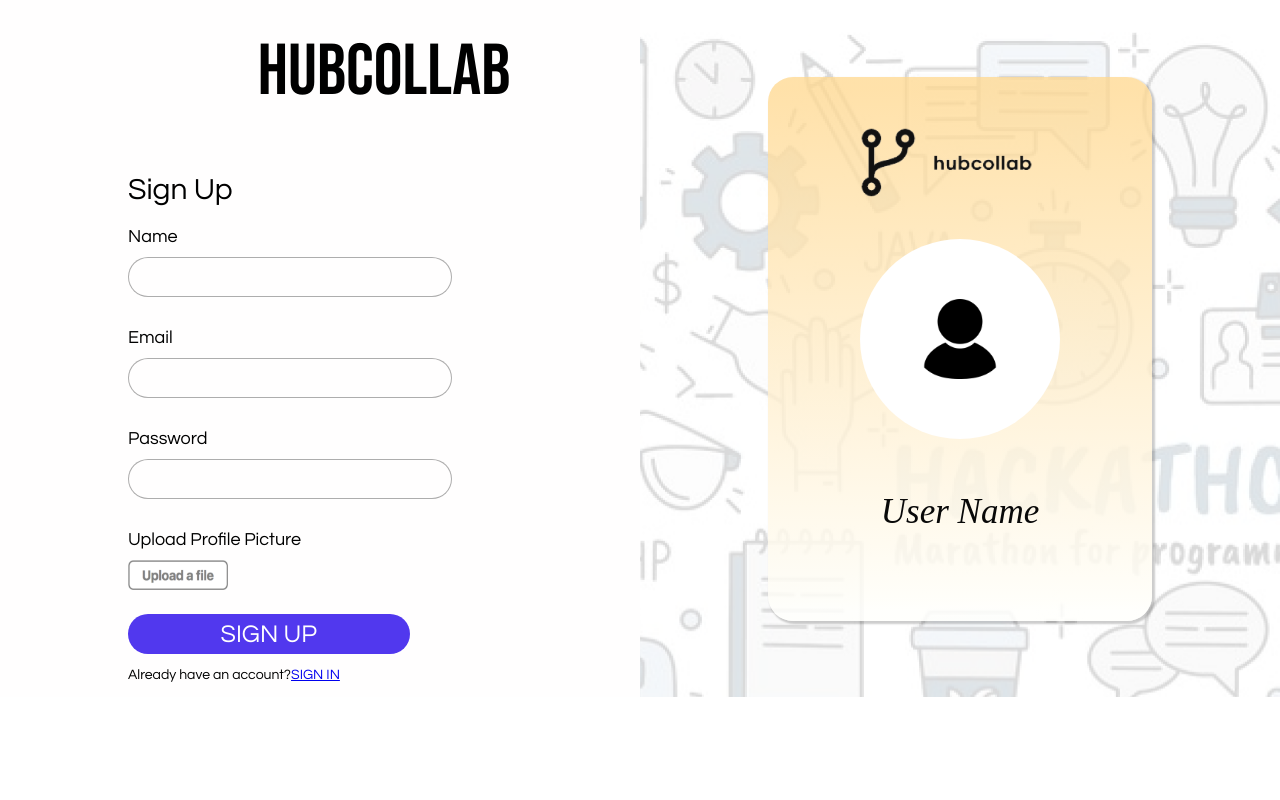
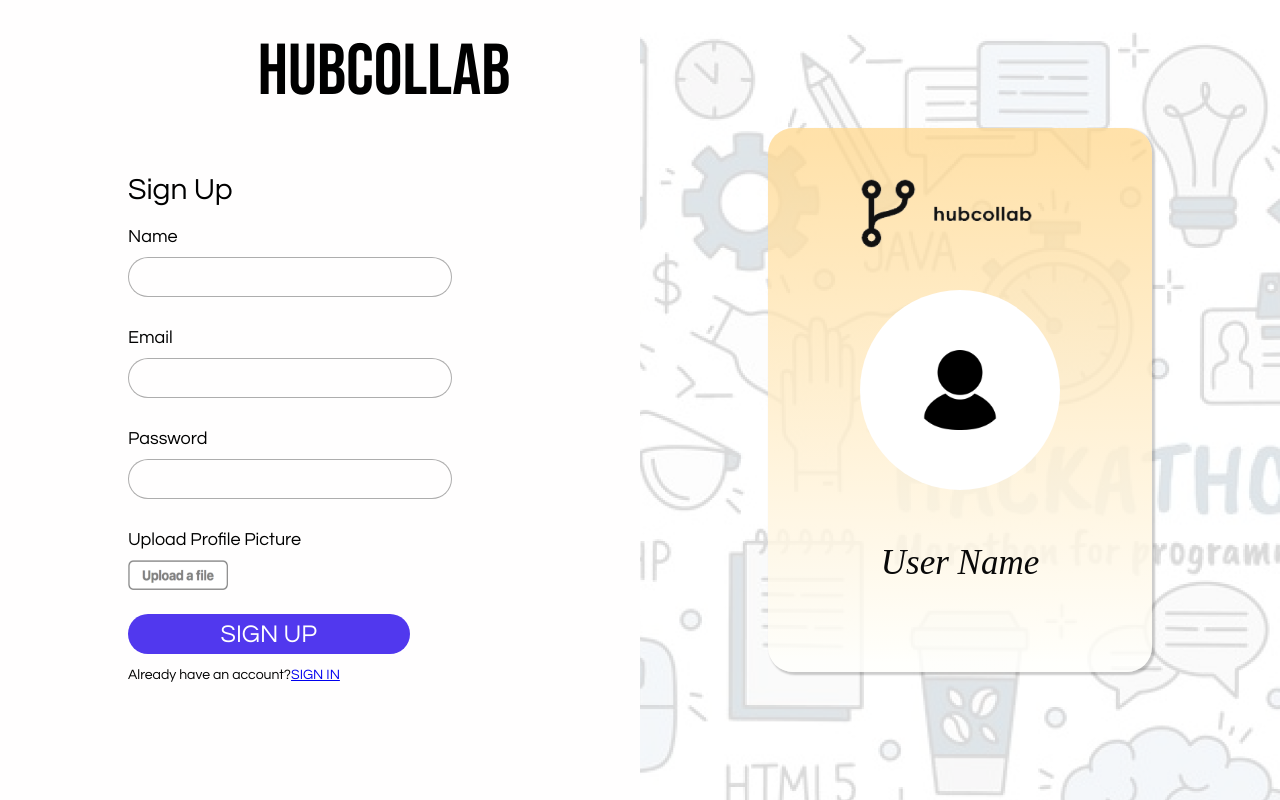
Before and after one commit to VanshKela/Hub-Collab, a React (Create React App) app in the folder hub-collab/: page /signup in a window 1280 px wide. Built offline with nearby package versions, Linux system fonts and the light colour scheme.

Commit message:
Full background fixed

```diff
--- a/hub-collab/src/signup.css
+++ b/hub-collab/src/signup.css
@@ -91,8 +91,7 @@
     }
     .cardContainer{
         background-image: url("./assets/cardBack.png");
+        display:flex;
+        height:100vh;
 
-        display:flex;
-        flex-direction: column;
-        height:100%;
     }
```
